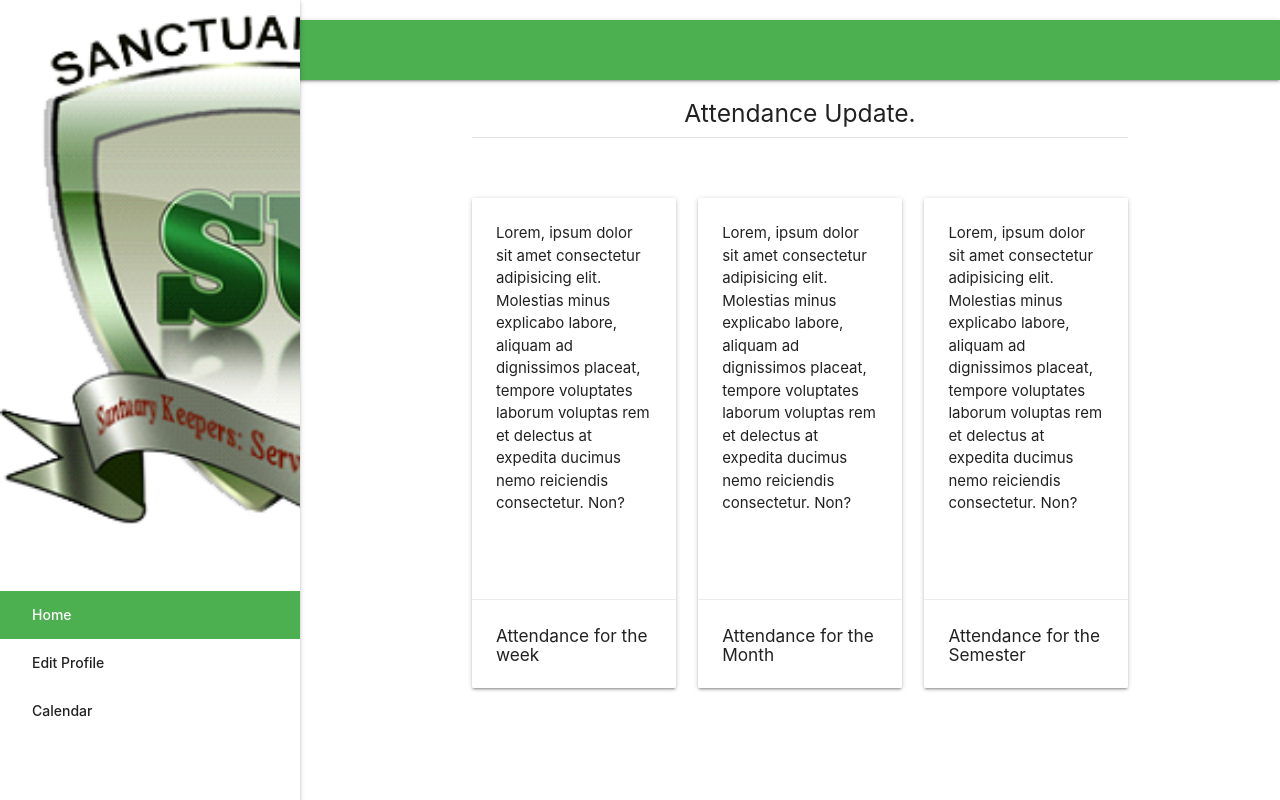
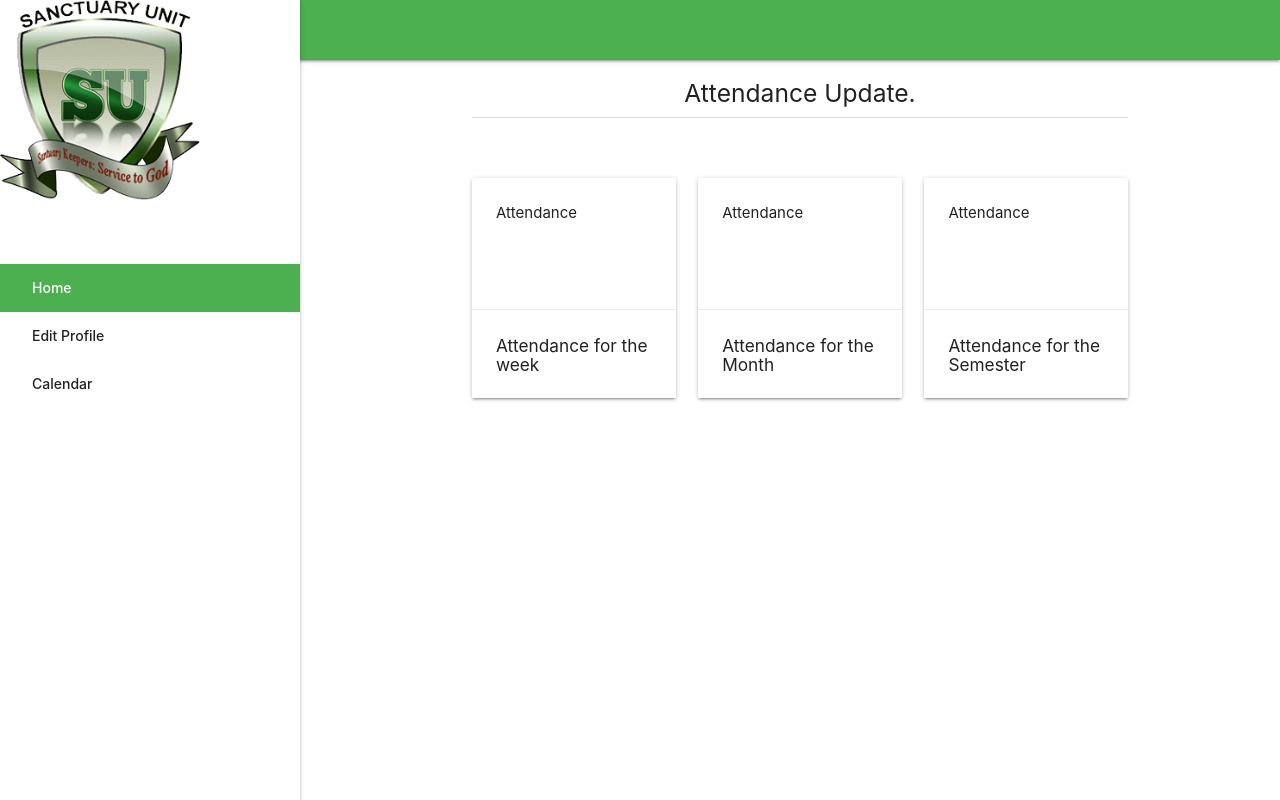
Before and after one commit to Dropcodee/sanctuary, a React (Create React App) app: page /hyveadmin in a window 1280 px wide. Built offline with nearby package versions, Linux system fonts and the light colour scheme; a web font is replaced by a local one.

Commit message:
changed sanctuary logo

```diff
--- a/package.json
+++ b/package.json
@@ -4,6 +4,8 @@
   "private": true,
   "dependencies": {
     "axios": "^0.18.0",
+    "jquery": "^3.3.1",
+    "materialize-css": "^1.0.0-rc.2",
     "react": "^16.5.2",
     "react-dom": "^16.5.2",
     "react-progressbar.js": "^0.2.0",
--- a/src/App.js
+++ b/src/App.js
@@ -7,6 +7,7 @@ import Newregister from "./components/pages/NewRegister";
 import Existingregister from "./components/pages/Existing";
 import Login from "./components/pages/Login";
 import UserAdmin from "./components/pages/userAdmin";
+import $ from "jquery";
 import "./App.css";
 
 class App extends Component {
--- a/src/components/layout/usernav.js
+++ b/src/components/layout/usernav.js
@@ -8,8 +8,12 @@ class UserNav extends Component {
         <div>
           <ul id="sidenav-1" className="sidenav sidenav-fixed">
             <li>
-              <div className="responsive__logo">
-                <img src={logo} alt="Sanctuary Logo" />
+              <div className="">
+                <img
+                  src={logo}
+                  alt="Sanctuary Logo"
+                  style={{ width: "200px", height: "200px" }}
+                />
               </div>
             </li>
             <li className="push__down">
--- a/src/components/pages/Login.js
+++ b/src/components/pages/Login.js
@@ -1,6 +1,7 @@
 import React, { Component } from "react";
 import { Link } from "react-router-dom";
 import avatar from "../../img/avatar.svg";
+import axios from "axios";
 class Login extends Component {
   constructor() {
     super();
--- a/src/components/pages/NewRegister.js
+++ b/src/components/pages/NewRegister.js
@@ -2,6 +2,9 @@ import React, { Component } from "react";
 import { Link } from "react-router-dom";
 import avatar from "../../img/avatar.svg";
 import { AddMember } from "../../Api/authAction";
+import "materialize-css";
+import M from "materialize-css/dist/js/materialize.min";
+import "materialize-css/dist/css/materialize.css";
 class Newregister extends Component {
   constructor() {
     super();
@@ -22,7 +25,12 @@ class Newregister extends Component {
       newMember: {}
     };
   }
-
+  componentDidMount(defaultProps) {
+    document.addEventListener("DOMContentLoaded", function() {
+      var elems = document.querySelectorAll("select");
+      var instances = M.FormSelect.init(elems, defaultProps);
+    });
+  }
   // Creates a static property
   static defaultProps = {
     sex: ["Select gender", "Male", "Female"],
--- a/src/components/pages/userAdmin.js
+++ b/src/components/pages/userAdmin.js
@@ -36,13 +36,7 @@ class UserAdmin extends Component {
                 <div className="col s12 m4 l4">
                   <div className="card ">
                     <div className="card-content">
-                      <p>
-                        Lorem, ipsum dolor sit amet consectetur adipisicing
-                        elit. Molestias minus explicabo labore, aliquam ad
-                        dignissimos placeat, tempore voluptates laborum voluptas
-                        rem et delectus at expedita ducimus nemo reiciendis
-                        consectetur. Non?
-                      </p>
+                      <p>Attendance</p>
                     </div>
                     <div className="card-action">
                       <h6>Attendance for the week</h6>
@@ -52,13 +46,7 @@ class UserAdmin extends Component {
                 <div className="col s12 m4 l4">
                   <div className="card">
                     <div className="card-content">
-                      <p>
-                        Lorem, ipsum dolor sit amet consectetur adipisicing
-                        elit. Molestias minus explicabo labore, aliquam ad
-                        dignissimos placeat, tempore voluptates laborum voluptas
-                        rem et delectus at expedita ducimus nemo reiciendis
-                        consectetur. Non?
-                      </p>
+                      <p>Attendance</p>
                     </div>
                     <div className="card-action">
                       <h6>Attendance for the Month</h6>
@@ -68,13 +56,7 @@ class UserAdmin extends Component {
                 <div className="col s12 m4 l4">
                   <div className="card">
                     <div className="card-content">
-                      <p>
-                        Lorem, ipsum dolor sit amet consectetur adipisicing
-                        elit. Molestias minus explicabo labore, aliquam ad
-                        dignissimos placeat, tempore voluptates laborum voluptas
-                        rem et delectus at expedita ducimus nemo reiciendis
-                        consectetur. Non?
-                      </p>
+                      <p>Attendance</p>
                     </div>
                     <div className="card-action">
                       <h6>Attendance for the Semester</h6>
```
Also changed, not shown: public/dist/js/all.js, 1 other file (tests, documents, lock files or other folders).
